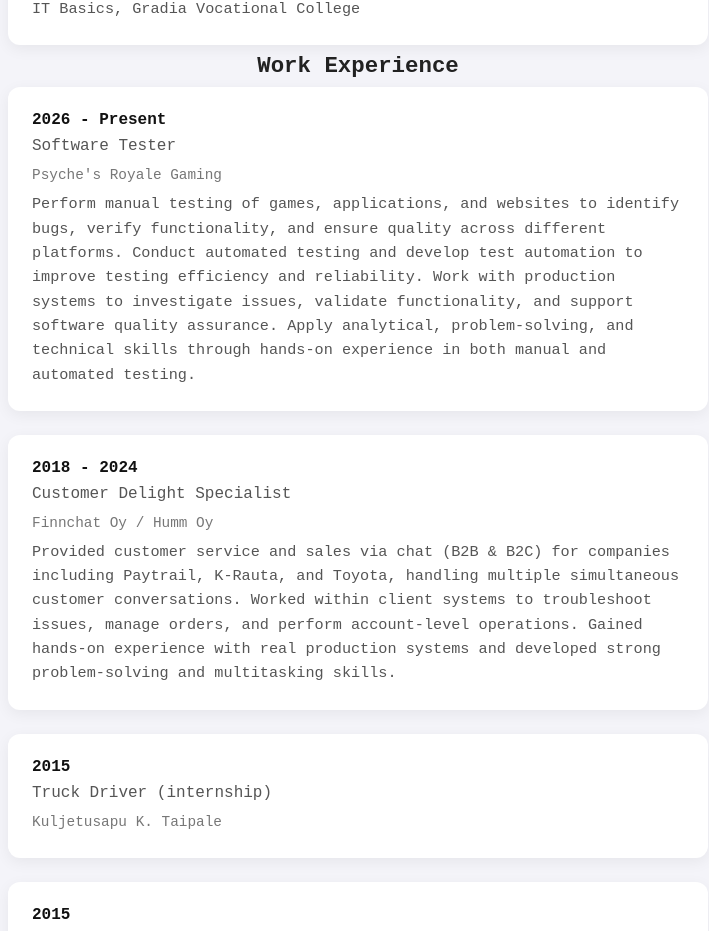
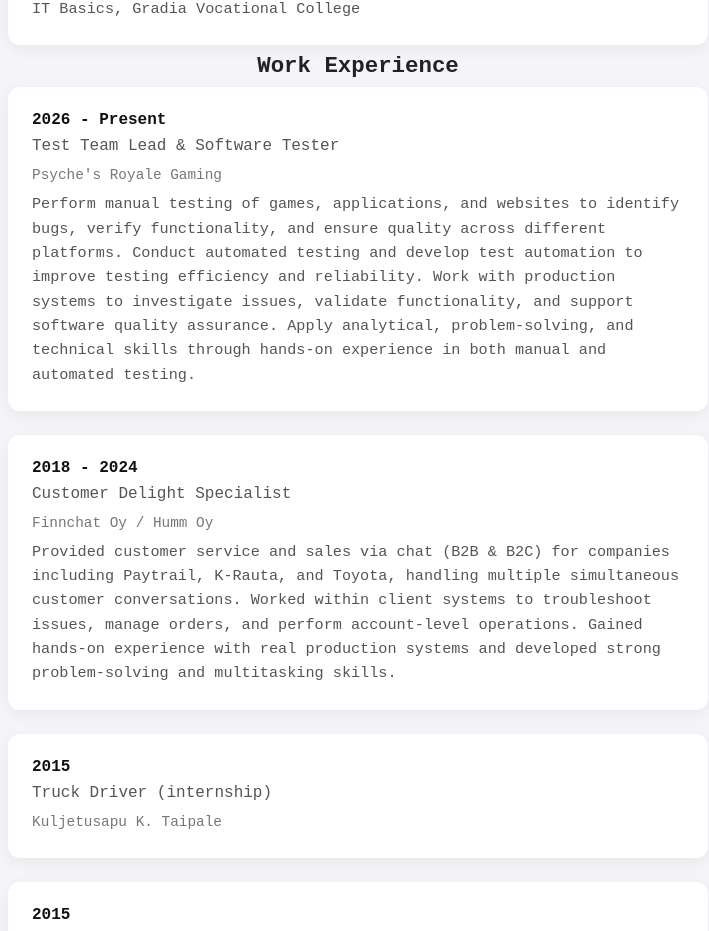
Before and after one commit to gsapo011/samin, a React (Vite) app: page / in a window 1280 px wide. Shown: the part 2200-3131 px from the top of the page, without its empty margins (282-991 px from the left). Built offline with nearby package versions, Linux system fonts and the light colour scheme.

Commit message:
Update Resume.tsx

```diff
--- a/src/components/Resume.tsx
+++ b/src/components/Resume.tsx
@@ -38,7 +38,7 @@ const workExperienceData: WorkItem[] = [
     {
     year: "2026 - Present",
     company: "Psyche's Royale Gaming",
-    role: "Software Tester",
+    role: "Test Team Lead & Software Tester",
     details: "Perform manual testing of games, applications, and websites to identify bugs, verify functionality, and ensure quality across different platforms. Conduct automated testing and develop test automation to improve testing efficiency and reliability. Work with production systems to investigate issues, validate functionality, and support software quality assurance. Apply analytical, problem-solving, and technical skills through hands-on experience in both manual and automated testing.",
   },
   {
```
